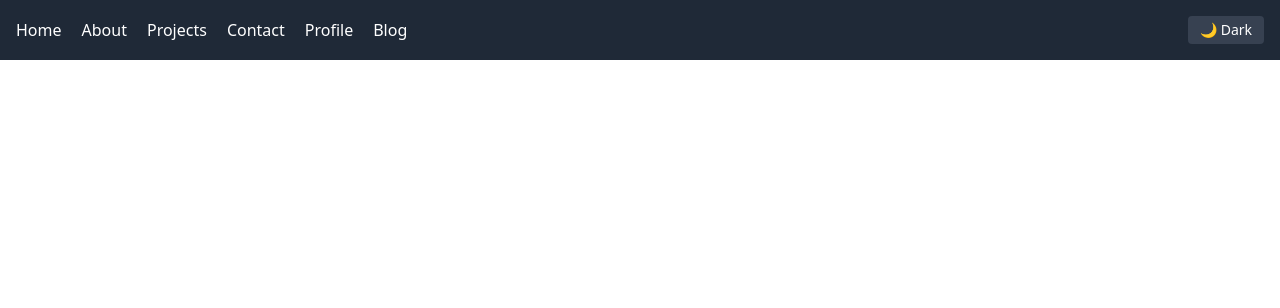
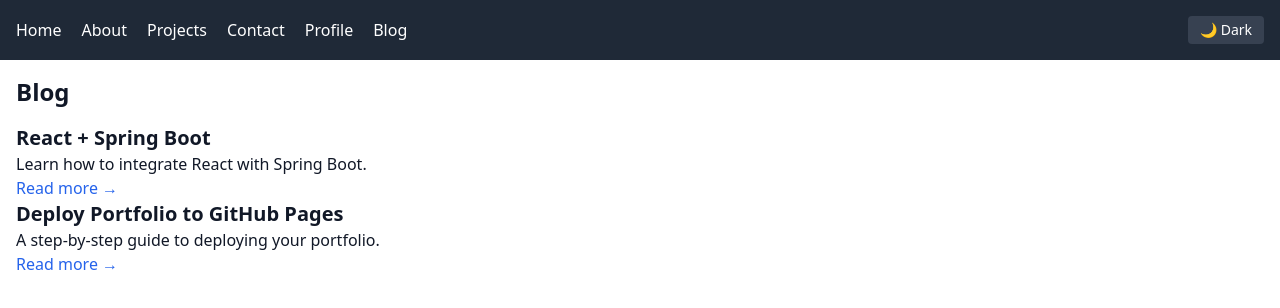
Before and after one commit to Anim-101/anim-101.github.io, a React (Create React App) app in the folder anim/: page /blog in a window 1280 px wide. Shown: the top 308 px of the page. Built offline with nearby package versions, Linux system fonts and the light colour scheme.

Commit message:
add: blog post gets displayed

```diff
--- a/anim/src/App.js
+++ b/anim/src/App.js
@@ -5,6 +5,7 @@ import About from "./About";
 import Projects from "./Projects";
 import Contact from "./Contact";
 import Profile from "./Profile";
+import Blog from "./Blog";
 import BlogPost from "./BlogPost";
 
 export default function App() {
@@ -18,6 +19,7 @@ export default function App() {
           <Route path="/projects" element={<Projects />} />
           <Route path="/contact" element={<Contact />} />
           <Route path="/profile" element={<Profile />} />
+          <Route path="/blog" element={<Blog/>} />
           <Route path="/blog/:slug" element={<BlogPost />} />
         </Routes>
       </Router>
--- a/anim/src/Blog.js
+++ b/anim/src/Blog.js
@@ -1,20 +1,34 @@
+import React from "react";
 import { Link } from "react-router-dom";
 
-const blogPosts = [
+const Blog = () => {
+  const posts = [
     {
-    id: 1,
       title: "React + Spring Boot",
-    date: "July 25, 2025",
-    slug: "blog1"
+      description: "Learn how to integrate React with Spring Boot.",
+      slug: "react-spring-boot"
     },
     {
-    id: 2,
       title: "Deploy Portfolio to GitHub Pages",
-    date: "July 26, 2025",
-    slug: "blog2"
+      description: "A step-by-step guide to deploying your portfolio.",
+      slug: "deploy-portfolio"
     }
   ];
 
+  return (
+    <div className="p-4">
+      <h2 className="text-2xl font-bold mb-4">Blog</h2>
+      {posts.map((post) => (
+        <div key={post.slug}>
+          <h3 className="text-xl font-bold">{post.title}</h3>
+    <p>{post.description}</p>
     <Link to={`/blog/${post.slug}`} className="text-blue-600 hover:underline">
       Read more →
     </Link>
+        </div>
+      ))}
+    </div>
+  );
+};
+
+export default Blog;
```
Lines whose indentation alone changed are shown as unchanged.
